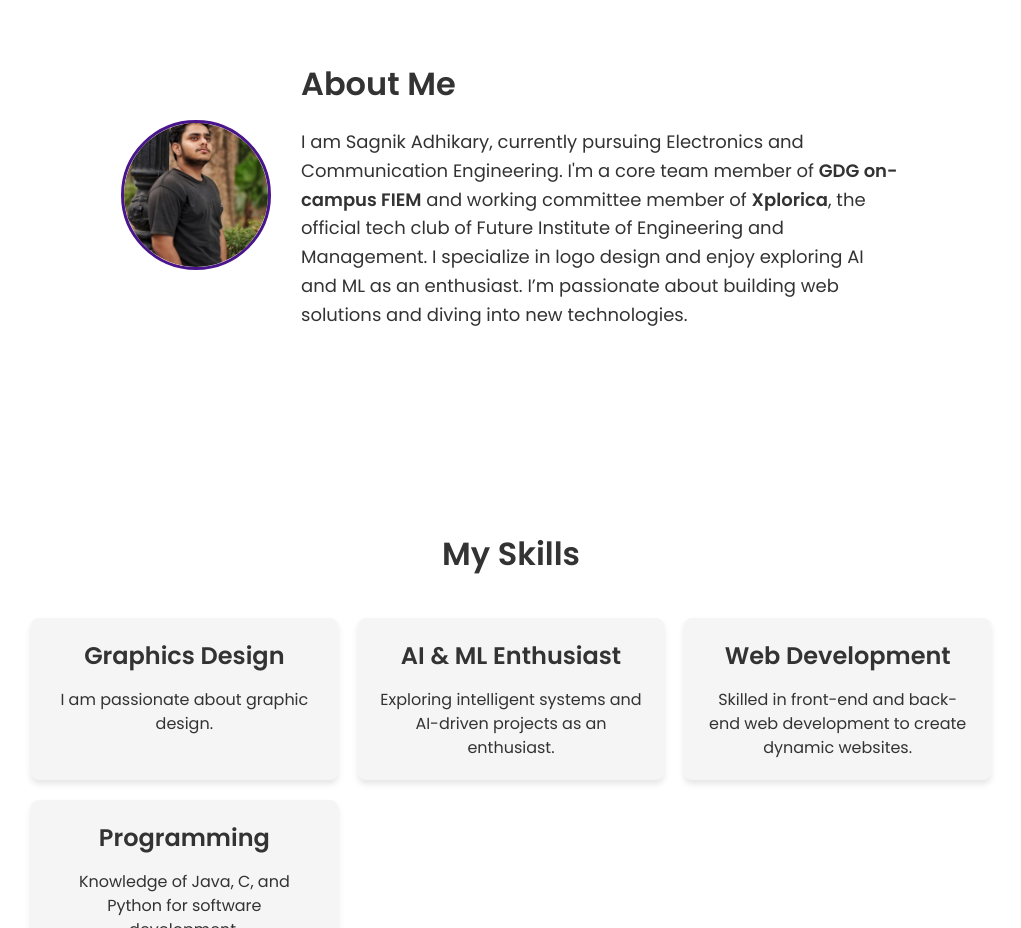
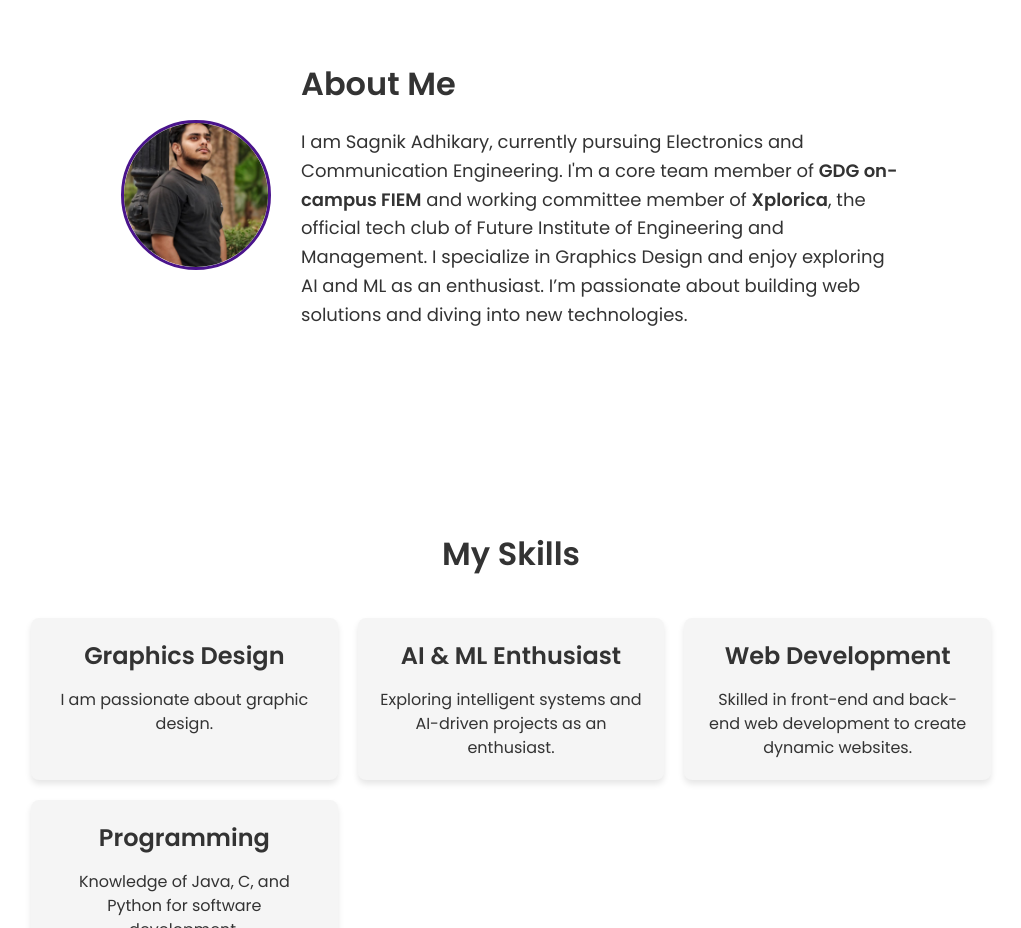
Before and after one commit to sagnikishere/Portfolio, a plain HTML site: page index.html in a window 1280 px wide. Shown: the part 920-1848 px from the top of the page, without its empty margins (129-1150 px from the left). Drawn offline with nearby package versions, Linux system fonts and the light colour scheme.

Commit message:
Update index.html

```diff
--- a/index.html
+++ b/index.html
@@ -48,7 +48,7 @@
                 <img src="profilePic.jpeg" alt="Sagnik Adhikary" class="profile-pic">
                 <div class="profile-text">
                     <h2>About Me</h2>
-                    <p>I am Sagnik Adhikary, currently pursuing Electronics and Communication Engineering. I'm a core team member of <strong>GDG on-campus FIEM</strong> and working committee member of <strong>Xplorica</strong>, the official tech club of Future Institute of Engineering and Management. I specialize in logo design and enjoy exploring AI and ML as an enthusiast. I’m passionate about building web solutions and diving into new technologies.</p>
+                    <p>I am Sagnik Adhikary, currently pursuing Electronics and Communication Engineering. I'm a core team member of <strong>GDG on-campus FIEM</strong> and working committee member of <strong>Xplorica</strong>, the official tech club of Future Institute of Engineering and Management. I specialize in Graphics Design and enjoy exploring AI and ML as an enthusiast. I’m passionate about building web solutions and diving into new technologies.</p>
                 </div>
             </div>
         </div>
```
